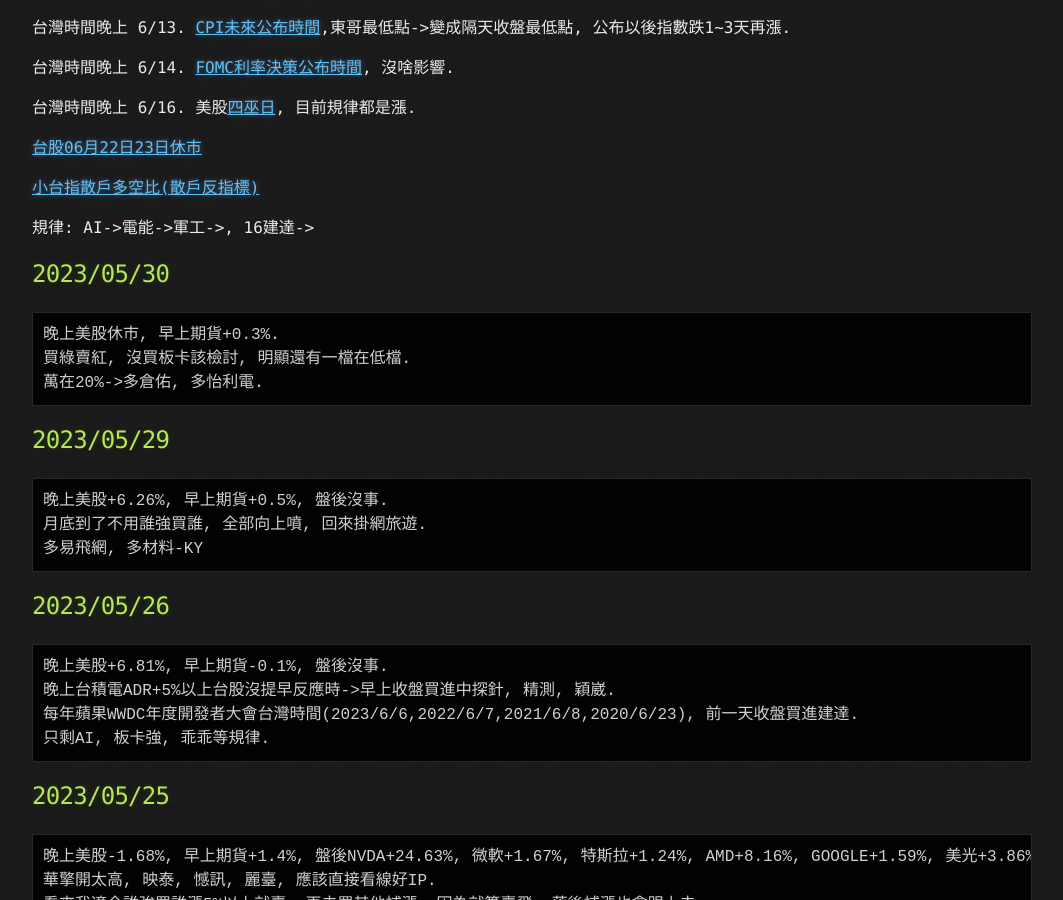
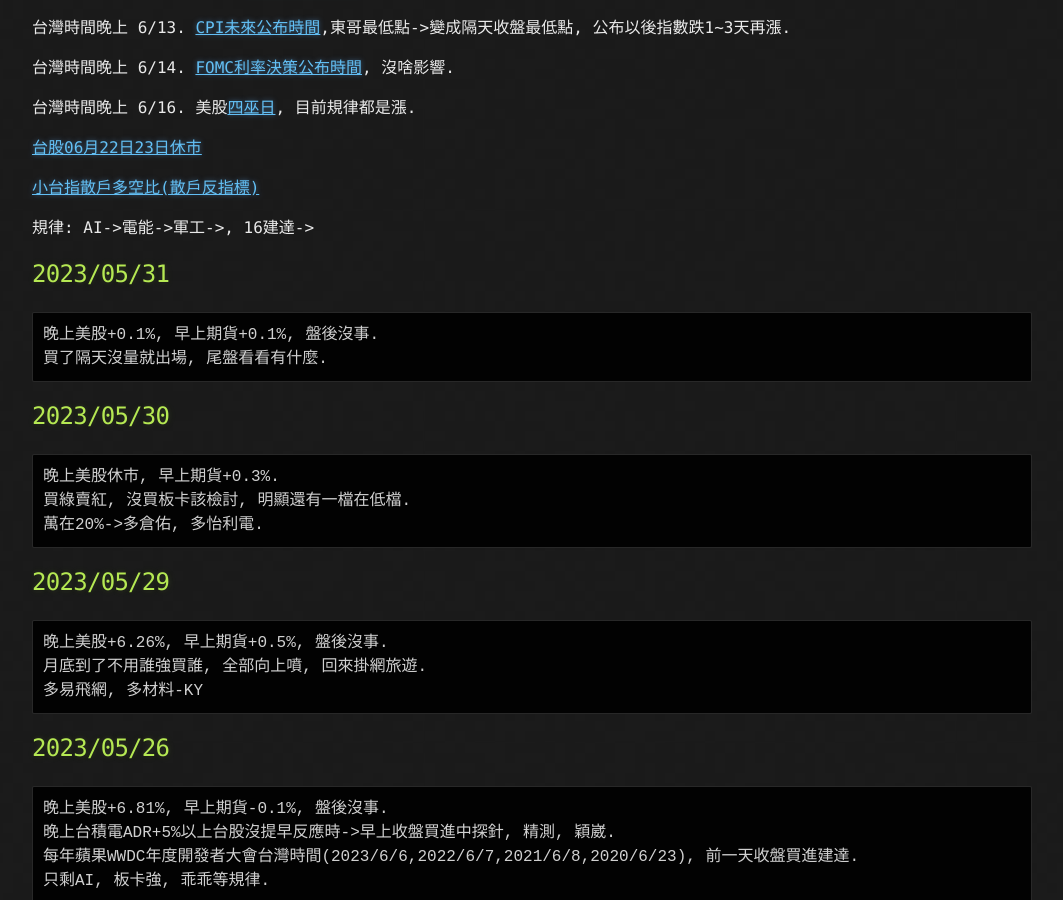
Before and after one commit to lepg5487/Stock_God, a Jekyll site: the page built from index.md, in a window 1280 px wide and 900 px high, scrolled down 322 px. Shown: the whole window, without its empty margins (108-1171 px from the left). Built offline with Jekyll 4.4.1, drawn with Linux system fonts in a browser that asks for light colours; our own code applies the rules of GitHub Pages for plain Markdown files.

Commit message:
Update index.md

````diff
--- a/index.md
+++ b/index.md
@@ -17,6 +17,12 @@
 [小台指散戶多空比(散戶反指標)](https://www.macromicro.me/charts/20069/tw-mtx-long-to-short-ratio-of-individual-player)
 
 規律: AI->電能->軍工->, 16建達->
+
+## 2023/05/31
+```
+晚上美股+0.1%, 早上期貨+0.1%, 盤後沒事.
+買了隔天沒量就出場, 尾盤看看有什麼.
+```
 
 ## 2023/05/30
 ```
````
